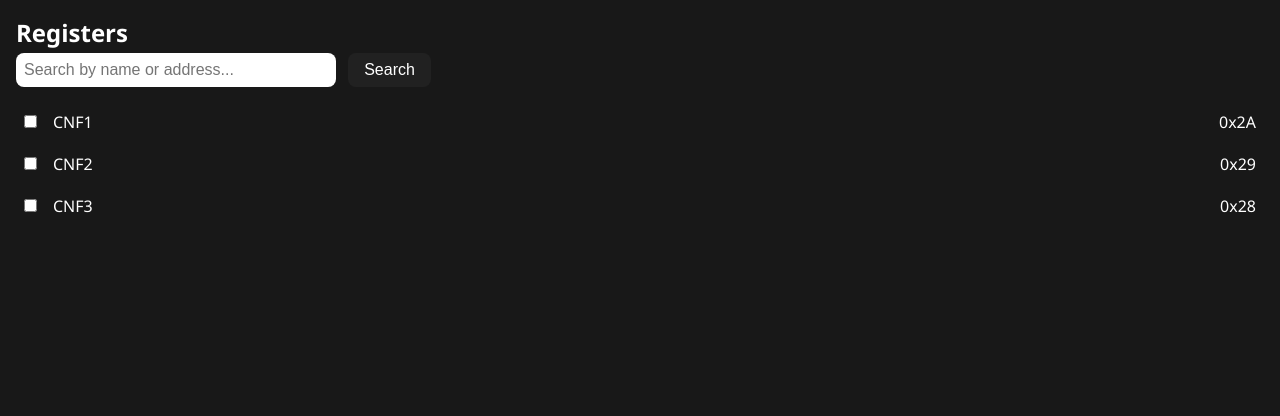
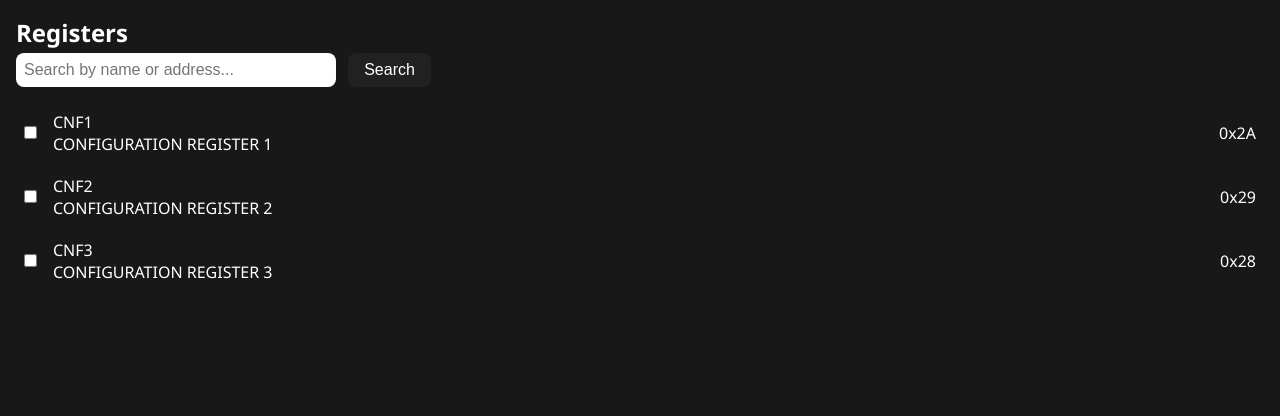
Before and after one commit to lucas458/microchip-register, a plain HTML site: page index.html in a window 1280 px wide. Drawn offline with Linux system fonts and the light colour scheme.

Commit message:
feat: Adicionado a descrição do registrador no elemento de pesquisa

```diff
--- a/script.js
+++ b/script.js
@@ -266,7 +266,7 @@ onkeydown = (event) => {
 
 
 
-function getRegisterItemSearch(name, address=[]){
+function getRegisterItemSearch(name, description, address=[]){
 
     const registersItem = document.createElement("label");
     registersItem.classList.add("registersItem");
@@ -274,7 +274,10 @@ function getRegisterItemSearch(name, address=[]){
         <div class="checkbox">
             <input type="checkbox" class="registerCheckbox">
         </div>
-        <div class="registerName">${name}</div>
+        <div class="registerItemContent">
+            <div class="registerName">${name}</div>
+            <div class="registerDesc">${description}</div>
+        </div>
         <div class="registerAddress">${address.join(", ")}</div>
     `;
 
@@ -284,7 +287,7 @@ function getRegisterItemSearch(name, address=[]){
 
 function populateRegisterSearchList(){
     registersList.innerHTML = '';
-    REGISTER_LIST.forEach(reg => registersList.appendChild( getRegisterItemSearch(reg.name, reg.address.map(e => '0x'+e.toString(16).toUpperCase().padStart(2,0))) ));
+    REGISTER_LIST.forEach(reg => registersList.appendChild( getRegisterItemSearch(reg.name, reg.desc, reg.address.map(e => '0x'+e.toString(16).toUpperCase().padStart(2,0))) ));
 }
 
 
--- a/style.css
+++ b/style.css
@@ -230,11 +230,15 @@ body{
     background-color: #212121;
 }
 
-.registersItem div{
+.registersItem > div{
     padding: 8px;
     margin: 0;
 }
 
+.registersItem .registerItemContent{
+    flex: 4;
+}
+
 .registersItem .registerName{
-    flex: 1;
+    margin: 0;
 }
```
